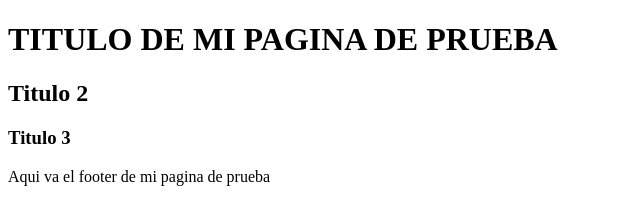
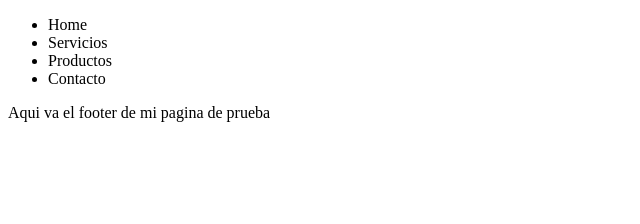
Before and after one commit to baskecho/Aprender_Git, a plain HTML site: page index.html in a window 1280 px wide. Shown: the whole page, without its empty margins (0-640 px from the left). Drawn offline with Linux system fonts and the light colour scheme.

Commit message:
Creacion del menu de navegación

```diff
--- a/index.html
+++ b/index.html
@@ -8,9 +8,14 @@
     </head>
     <body>
         <header>
-            <h1>TITULO DE MI PAGINA DE PRUEBA</h1>
-            <h2>Titulo 2</h2>
-            <h3>Titulo 3</h3>
+            <nav>
+                <ul>
+                    <li>Home</li>
+                    <li>Servicios</li>
+                    <li>Productos</li>
+                    <li>Contacto</li>
+                </ul>
+            </nav>
         </header>
 
         <footer>
```
